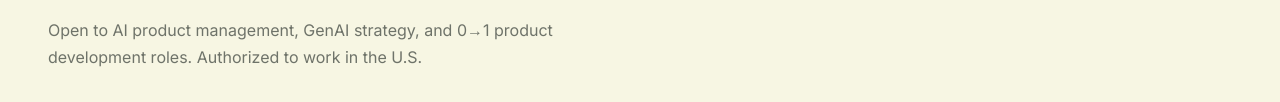
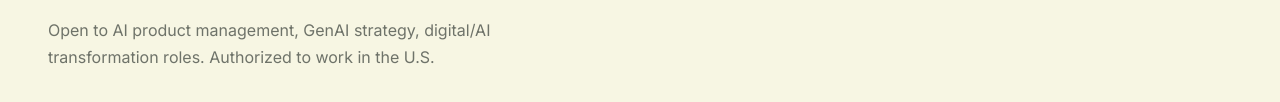
Before and after one commit to dogubaklaci/dogubaklaci.github.io, a plain HTML site: page index.html in a window 1280 px wide. Shown: the part 4960-5062 px from the top of the page. Drawn offline with nearby package versions, Linux system fonts and the light colour scheme; a web font is replaced by a local one.

Commit message:
Update index.html

```diff
--- a/index.html
+++ b/index.html
@@ -771,7 +771,7 @@
     <div class="contact-inner">
       <div class="reveal">
         <h2 class="contact-headline">Let's build something together.</h2>
-        <p class="contact-sub">Open to AI product management, GenAI strategy, and 0→1 product development roles. Authorized to work in the U.S.</p>
+        <p class="contact-sub">Open to AI product management, GenAI strategy, digital/AI transformation roles. Authorized to work in the U.S.</p>
         <a href="mailto:dogubaklaci@gmail.com" class="pill-cta-lg">Say hello</a>
       </div>
       <div class="contact-links reveal">
```
